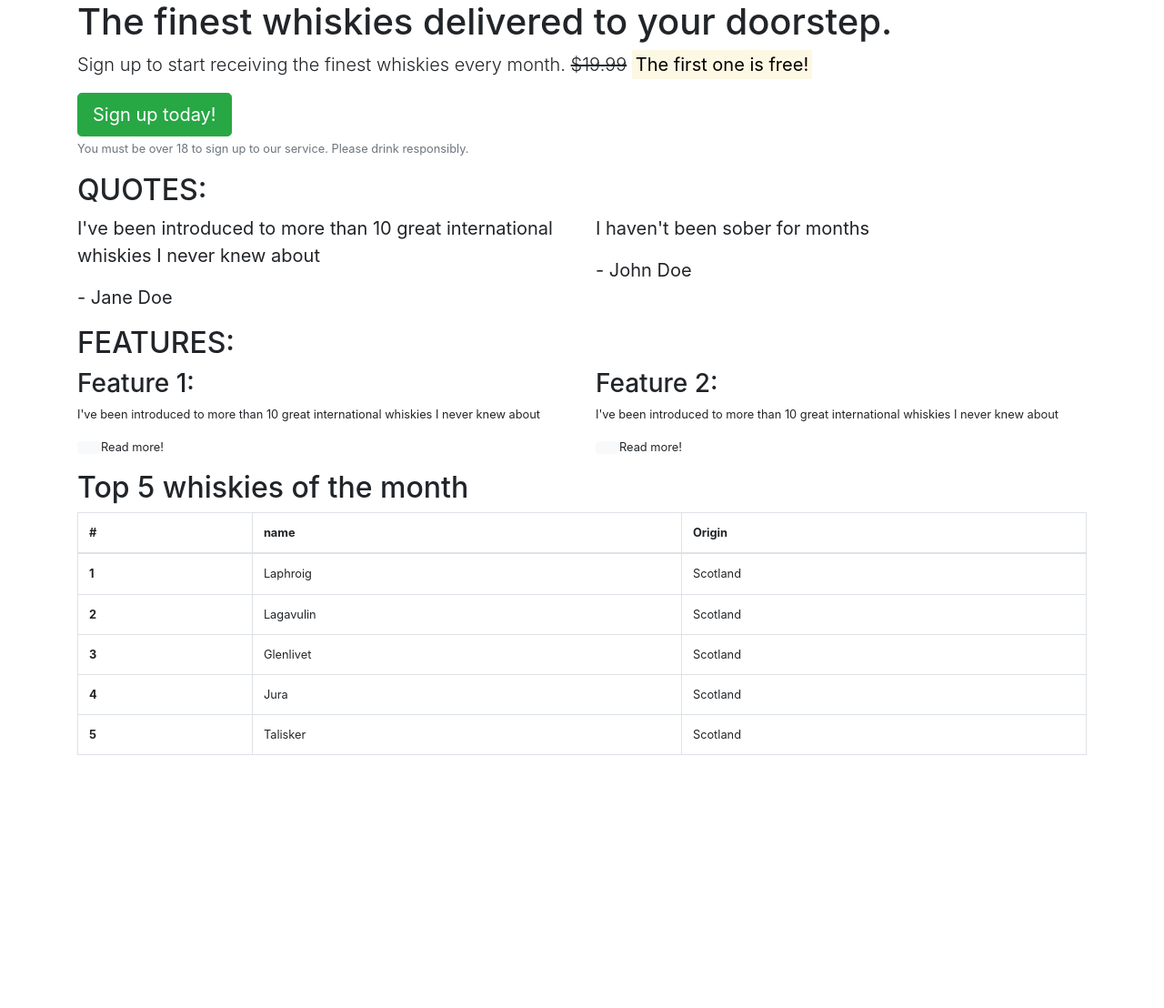
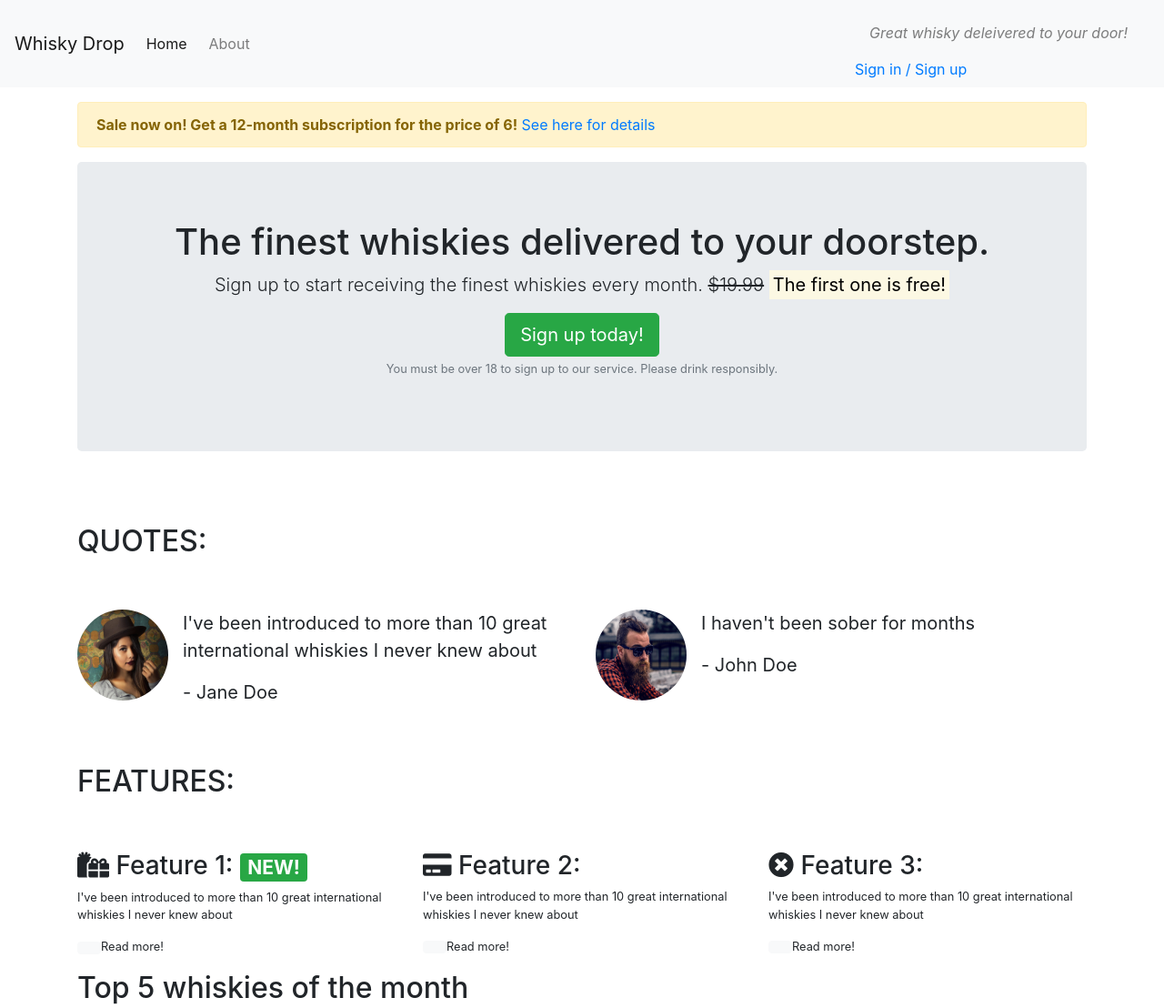
Before and after one commit to RossClarkScotland/Bootstrap1, a plain HTML site: page index.html in a window 1280 px wide. Shown: the top 1108 px of the page at 91% size. Before the commit the page ends 846 px from the top, so only its background shows below. Drawn offline with nearby package versions, Linux system fonts and the light colour scheme.

Commit message:
added core components

```diff
--- a/index.html
+++ b/index.html
@@ -6,15 +6,40 @@
     <title>Whisky Drop - Taste a new whisky every month!</title>
     <link rel="stylesheet" href="https://stackpath.bootstrapcdn.com/bootstrap/4.5.0/css/bootstrap.min.css" integrity="sha384-9aIt2nRpC12Uk9gS9baDl411NQApFmC26EwAOH8WgZl5MYYxFfc+NcPb1dKGj7Sk" crossorigin="anonymous">
 <script src="https://stackpath.bootstrapcdn.com/bootstrap/4.5.0/js/bootstrap.min.js" integrity="sha384-OgVRvuATP1z7JjHLkuOU7Xw704+h835Lr+6QL9UvYjZE3Ipu6Tp75j7Bh/kR0JKI" crossorigin="anonymous"></script>
+<link rel="stylesheet" href="https://use.fontawesome.com/releases/v5.6.1/css/all.css" integrity="sha384-gfdkjb5BdAXd+lj+gudLWI+BXq4IuLW5IT+brZEZsLFm++aCMlF1V92rMkPaX4PP" crossorigin="anonymous">
+</head>
 </head>
 <body>
-    <article class="container">
+    <nav class="navbar navbar-light bg-light navbar-expand-sm">
+        <a href="/" class="navbar-brand">Whisky Drop</a>
+        <ul class="navbar-nav mr-auto">
+            <li class="active nav-item mr-2"><a class="nav-link" href="/">Home</a></li>
+            <li class="nav-item mr-2"><a class="nav-link" href="/about">About</li>
+            <li class="nav-item mr-2 d-block d-sm-none"><a class="nav-link" href="/login">Sign in / Sign up</li>
+        </ul>
+        <div class="d-none d-md-block">
+            <p class="navbar-text my-auto mr-2"><i>Great whisky deleivered to your door!</i></p>
+            <a href="/login"> Sign in / Sign up</a>
+        </div>
+    </nav>
+    <article class="container mt-3">
     <!-- callout -->
+        <div class="row d-none d-sm-block">
+            <div class="col-12">
+                <div class="alert alert-warning">
+                    <strong> Sale now on! Get a 12-month subscription for the price of 6!</strong>
+                    <a href="/">See here for details</a>
+                </div>
+            </div>
+        </div>
     <div class="row">
         <div class="col-12">
-            <section class="callout">
+            <section class="callout jumbotron text-center">
                 <h1>The finest whiskies delivered to your doorstep.</h1>
-                <p class="lead">Sign up to start receiving the finest whiskies every month. <s>$19.99</s> <strong><mark>The first one is free!</mark></strong></p>
+                <p class="lead">Sign up to start receiving the finest whiskies every month.
+                <s class="d-none d-sm-inline">$19.99</s>
+                <span class="d-inline d-sm-none"><br></span>
+                <strong><mark>The first one is free!</mark></strong></p>
                 <button class="btn btn-success btn-lg">Sign up today!</button>
                 <p class="text-muted"><small>You must be over 18 to sign up to our service. Please drink responsibly.</small</p>
             <!-- /. callout -->
@@ -24,22 +49,36 @@
     <!-- quotes-->
     <section class="quotes">
         <div class="row">
-            <div class="col-12">
+            <div class="col-12 my-5">
                 <h2 class="text-uppercase">Quotes:</h2>
             </div>
         </div>
         <div class="row">
             <div class="col-12 col-md-6">
+                <div class="media">
+                    <div class="d-none d-sm-block">
+                        <img src="images/girl-image.png" class="rounded-circle mr-3" height=100 width=100">
+                    </div>
+                    <div class="media-body">
                         <blockquote class="blockquote">
                             <p>I've been introduced to more than 10 great international whiskies I never knew about</p>
                             <p>- Jane Doe</p>
                         </blockquote>
                     </div>
+                </div>
+            </div>
             <div class="col-12 col-md-6">
+            <div class="media">
+                <div class="d-none d-sm-block">
+                    <img src="images/guy-image.png" class="rounded-circle mr-3" height=100 width=100">
+                </div>
+                    <div class="media-body">
                         <blockquote class="blockquote">
                             <p>I haven't been sober for months</p>
                             <p>- John Doe</p>
                         </blockquote>
+                    </div>
+                </div>
             </div>
         </div>
     </section>
@@ -48,29 +87,29 @@
     <!-- features-->
     <section class="features">
     <div class="row">
-        <div class="col-12">
+        <div class="col-12 my-5">
             <h2 class="text-uppercase">Features:</h2>
         </div>
     </div>
     <div class="row">
-        <div class="col-12 col-md-6">
+        <div class="col-12 col-md-6 col-lg-4">
             <div class="feature">
-                <h3>Feature 1:</h3>
+                <h3><i class="fas fa-gifts d-none d-sm-inline"></i> Feature 1: <span class="badge badge-success">NEW!</span></h3>
                 <p>I've been introduced to more than 10 great international whiskies I never knew about</p>
                 <p><a class="btn btn-small btn-light href="""></a>Read more!</p>
             </div>
         </div>
-        <div class="col-12 col-md-6">
+        <div class="col-12 col-md-6 col-lg-4">
             <div class="feature">
-                <h3>Feature 2:</h3>
+                <h3> <i class="fas fa-credit-card d-none d-sm-inline"></i> Feature 2:</h3>
                 <p>I've been introduced to more than 10 great international whiskies I never knew about</p>
                 <p><a class="btn btn-small btn-light href="""></a>Read more!</p>
             </div>
         </div>
 
-        <div class="col-12 d-md-none">
+        <div class="col-12 d-md-none d-lg-block col-lg-4">
             <div class="feature">
-                <h3>Feature 3:</h3>
+                <h3> <i class="fas fa-times-circle d-none d-sm-inline"></i> Feature 3:</h3>
                 <p>I've been introduced to more than 10 great international whiskies I never knew about</p>
                 <p><a class="btn btn-small btn-light href="""></a>Read more!</p>
             </div>
```
Also changed, not shown: images/girl-image.png (added), images/guy-image.png (added). Lines whose indentation alone changed are shown as unchanged.
